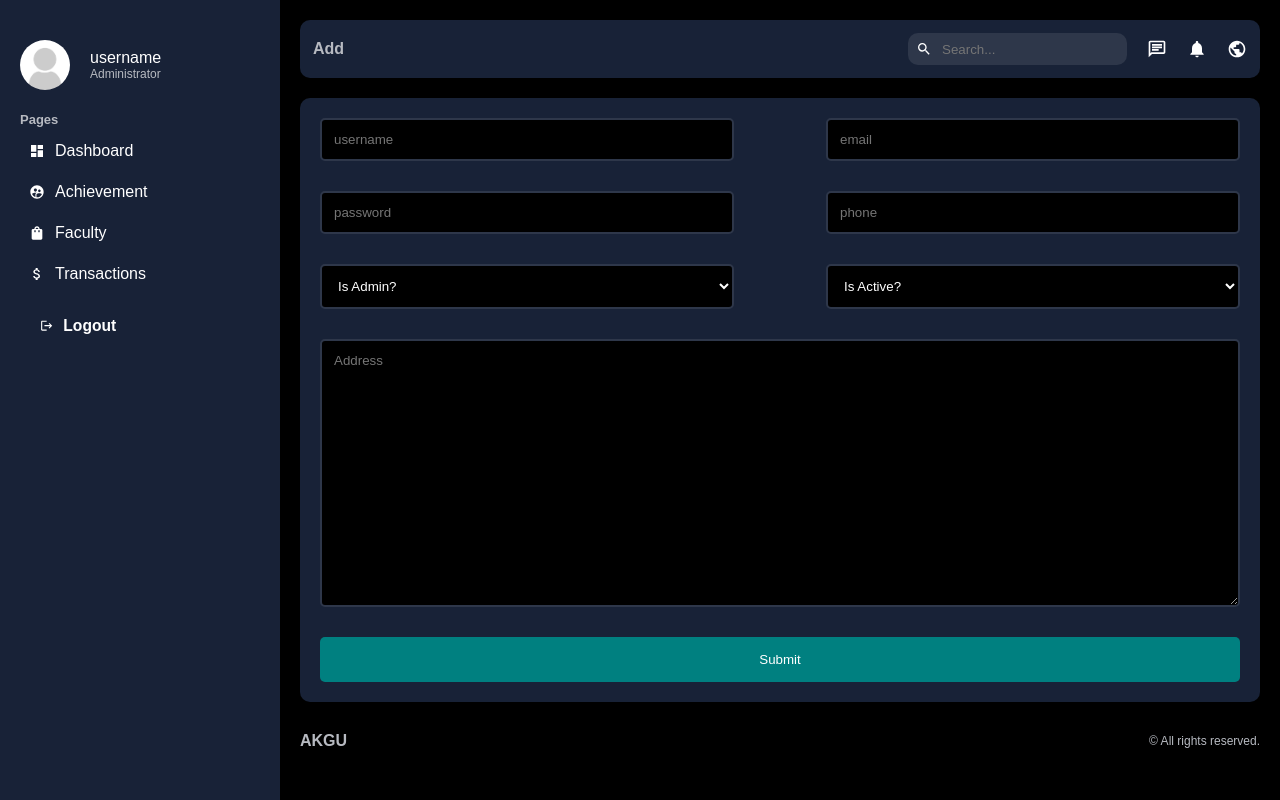
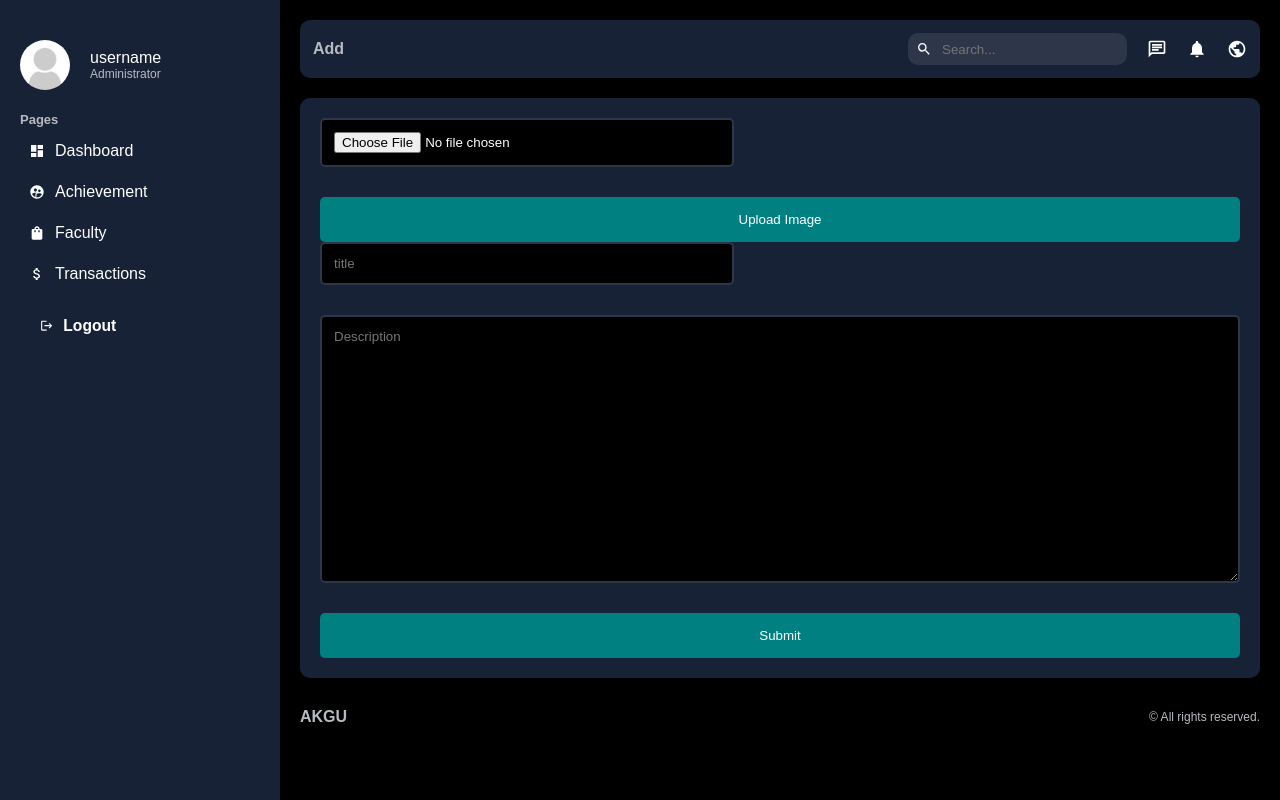
Before and after one commit to krishkumar84/auth-akgu, a Next.js app in the folder Dashboard/: page /dashboard/users/add in a window 1280 px wide. Built offline with nearby package versions, Linux system fonts and the light colour scheme.

Commit message:
acheivement completer

```diff
--- a/Dashboard/app/dashboard/users/add/page.jsx
+++ b/Dashboard/app/dashboard/users/add/page.jsx
@@ -1,38 +1,89 @@
+'use client'
 import { addUser } from "@/app/lib/actions";
 import styles from "@/app/ui/dashboard/users/addUser/addUser.module.css";
+import { useState, useEffect } from "react";
+import axios from "axios";
+import { useRouter } from "next/navigation";
 
 const AddUserPage = () => {
+
+  const router = useRouter()
+  const [imageUrl, setImageUrl] = useState(null);
+  const [uploadSuccess, setUploadSuccess] = useState(false);
+
+  const handleImg = async (e) => {
+    e.preventDefault();
+
+    try {
+      const formData = new FormData();
+      formData.append('image', e.target.elements.image.files[0]);
+
+      const uploadResponse = await axios.post("http://localhost:5000/api/upload", formData);
+
+      if (uploadResponse.data.msg === "Uploaded successfully") {
+        console.log("Image uploaded successfully");
+        setImageUrl(uploadResponse.data.imageUrl);
+        setUploadSuccess(true);
+      } else {
+        console.log("Image not uploaded");
+        setUploadSuccess(false);
+      }
+    } catch (err) {
+      console.error("Error during image upload request", err);
+      window.alert("An error occurred. Please try again.");
+      setUploadSuccess(false);
+    };
+  };
+
+    useEffect(() => {
+      if (uploadSuccess) {
+        // If upload was successful, you can perform additional actions or submit the form
+        console.log("Image uploaded successfully. You can now submit the form.");
+      }
+    }, [uploadSuccess]);
+
+  const handleSubmit = async (e) => {
+    e.preventDefault();
+
+    try {
+      if (!imageUrl) {
+        console.log("Image URL is null. Please upload an image first.");
+        return;
+      }
+
+      const formData = new FormData(e.target);
+
+      const res = await axios.post("http://localhost:5000/api/achievement", {
+        title: formData.get("title"),
+         imageUrl: imageUrl,
+        description: formData.get("address"),
+      });
+
+      if (res.status === 200) {
+        console.log("Acheivement added successfully");
+        router.push("/dashboard/users");
+      } else {
+        console.log("Acheivement not added");
+      }
+    } catch (err) {
+      console.error("Error during Acheivement add request", err);
+      console.log("An error occurred. Please try again.");
+    }
+
+  };
   return (
     <div className={styles.container}>
-      <form action={addUser} className={styles.form}>
-        <input type="text" placeholder="username" name="username" required />
-        <input type="email" placeholder="email" name="email" required />
-        <input
-          type="password"
-          placeholder="password"
-          name="password"
-          required
-        />
-        <input type="phone" placeholder="phone" name="phone" />
-        <select name="isAdmin" id="isAdmin">
-          <option value={false}>
-            Is Admin?
-          </option>
-          <option value={true}>Yes</option>
-          <option value={false}>No</option>
-        </select>
-        <select name="isActive" id="isActive">
-          <option value={true}>
-            Is Active?
-          </option>
-          <option value={true}>Yes</option>
-          <option value={false}>No</option>
-        </select>
+      <form className={styles.form} onSubmit={handleImg} method="post">
+        <input type="file" name="image" />
+        <button type="submit">Upload Image</button>
+      </form>
+      <form onSubmit={handleSubmit} className={styles.form}>
+        <input type="text" placeholder="title" name="title" required />
         <textarea
           name="address"
           id="address"
           rows="16"
-          placeholder="Address"
+          placeholder="Description"
         ></textarea>
         <button type="submit">Submit</button>
       </form>
```
Also changed, not shown: Dashboard/app/dashboard/users/page.jsx (+19 -41 lines), 2 other files (tests, documents, lock files or other folders).
